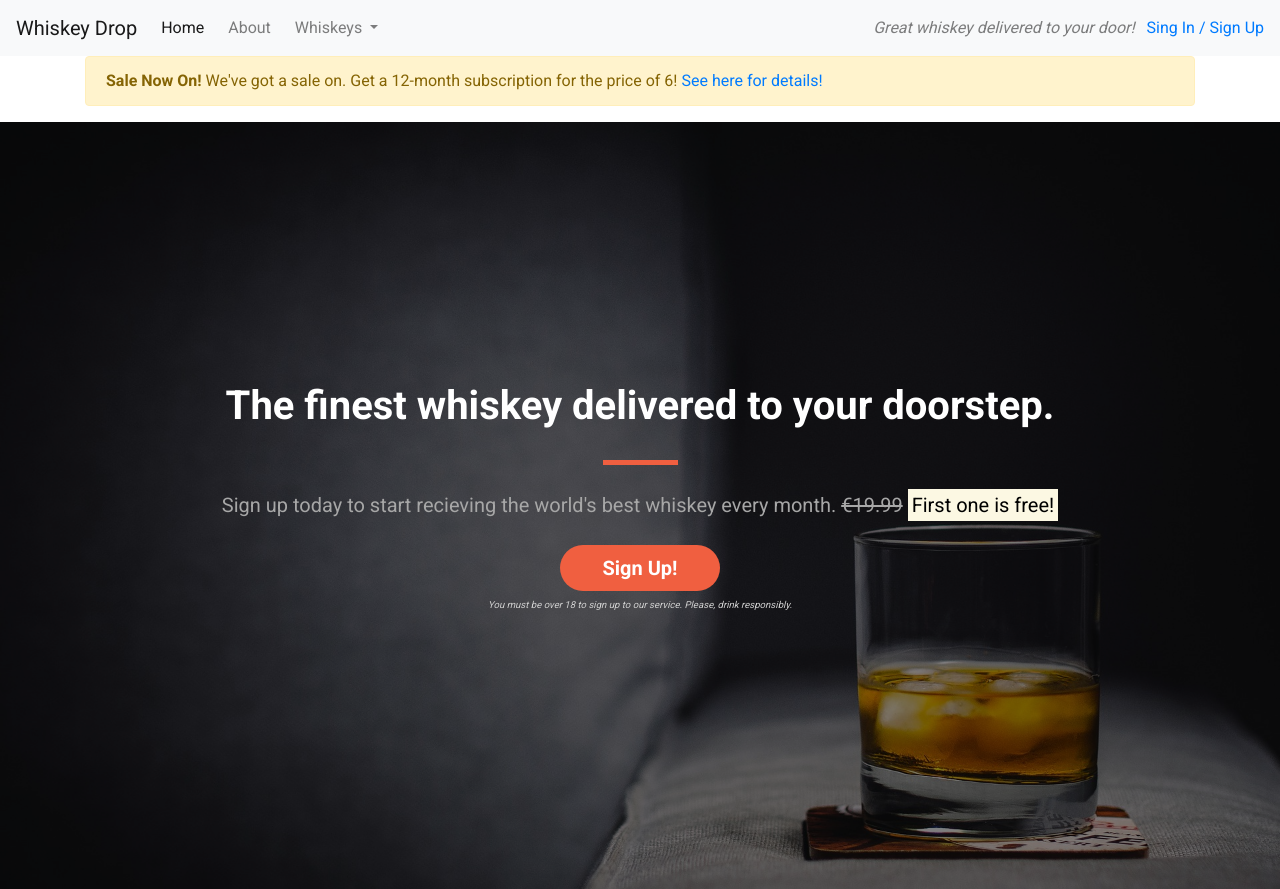
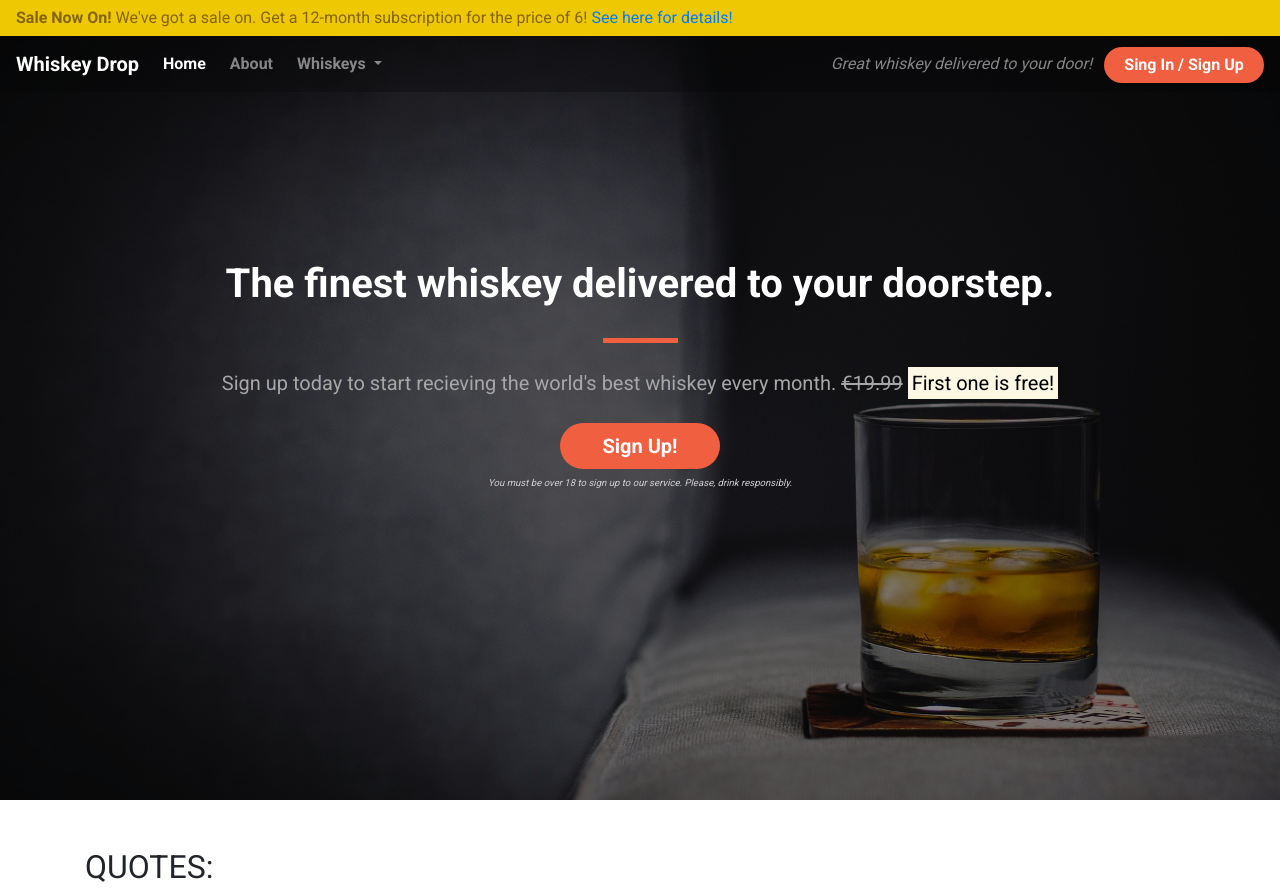
Before and after one commit to DilaraUcar/BT-project, a plain HTML site: page index.html in a window 1280 px wide. Shown: the top 889 px of the page. Drawn offline with nearby package versions, Linux system fonts and the light colour scheme.

Commit message:
Add style to navbar and alert

```diff
--- a/css/style.css
+++ b/css/style.css
@@ -2,7 +2,18 @@ body {
     font-family: "Roboto", sans-serif;
 }
 
-.alert-container {}
+.alert-container .col-12 {
+    padding-left: 0;
+    padding-right: 0;
+}
+
+.site-wide-alert {
+    border-radius: 0;
+    margin-bottom: 0;
+    padding: 5px 15px;
+    background-color: #eec802;
+    border-color: #eec802;
+}
 
 .callout-container {
     height: 100vh;
@@ -49,6 +60,36 @@ body {
     width: 35px;
 }
 
+/* Navbar */
+
+.navalert-container {
+    position: absolute;
+    top: 0;
+    left: 0;
+    padding-left: 0;
+    padding-right: 0;
+    z-index: 1;
+}
+
+.navbar {
+    margin-bottom: 0;
+    border: 0;
+    width: 100%;
+    background-color: rgba(0,0,0,0.25);
+}
+
+.navbar .navbar-toggler {
+    border: 0;
+}
+
+.navbar-brand {
+    font-weight: bold;
+}
+
+.navbar .navbar-nav a {
+    font-weight: bold;
+}
+
 /* Jumbotron */
 
 .jumbotron {
--- a/index.html
+++ b/index.html
@@ -12,8 +12,20 @@
 </head>
 
 <body>
+    <div class="container-fluid navalert-container">
+        <div class="container-fluid alert-container">
+            <div class="row d-none d-sm-block">
+                <div class="col-12">
+                    <div class="site-wide-alert alert alert-warning">
+                        <strong>Sale Now On!</strong> We've got a sale on. Get a 12-month subscription for the price of
+                        6!
+                        <a href="">See here for details!</a>
+                    </div>
+                </div>
+            </div>
+        </div>
         <!-- Nav -->
-    <nav class="navbar navbar-light bg-light navbar-expand-sm">
+        <nav class="navbar navbar-dark navbar-expand-sm">
             <a href="/" class="navbar-brand">Whiskey Drop</a>
 
             <button class="navbar-toggler ml-auto" type="button" data-toggle="collapse" data-target="#navbarNavDropdown"
@@ -37,23 +49,15 @@
                         </div>
                     </li>
 
-                <li class="nav-item mr-2 d-block d-sm-none"><a href="/login" class="nav-link">Sign In / Sign Up</a></li>
+                    <li class="nav-item mr-2 d-block d-sm-none"><a href="/login" class="nav-link">Sign In / Sign Up</a>
+                    </li>
                 </ul>
             </div>
             <div class="d-none d-md-block">
                 <p class="navbar-text my-auto mr-2"><i>Great whiskey delivered to your door!</i></p>
-            <a href="/login">Sing In / Sign Up</a>
+                <a href="/login" class="btn btn--cta btn--red">Sing In / Sign Up</a>
             </div>
         </nav>
-    <div class="container alert-container">
-        <div class="row d-none d-sm-block">
-            <div class="col-12">
-                <div class="alert alert-warning">
-                    <strong>Sale Now On!</strong> We've got a sale on. Get a 12-month subscription for the price of 6!
-                    <a href="">See here for details!</a>
-                </div>
-            </div>
-        </div>
     </div>
     <div class="container-fluid callout-container">
         <!-- Callout -->
```
Lines whose indentation alone changed are shown as unchanged.
